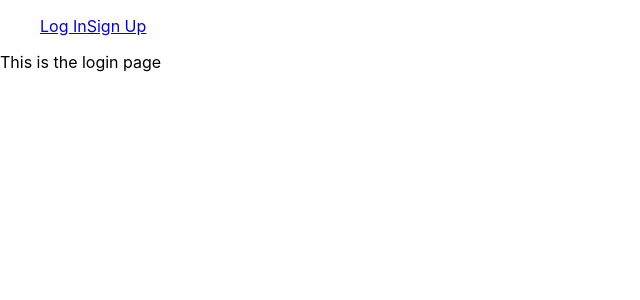
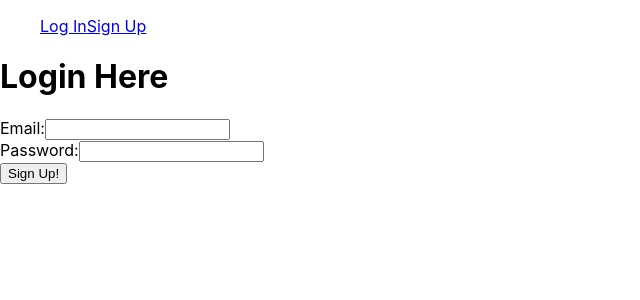
Before and after one commit to scjam/13-auth-front-end, a React (Create React App) app: page /login in a window 1280 px wide. Shown: the top 300 px of the page, without its empty margins (0-640 px from the left). Built offline with nearby package versions, Linux system fonts and the light colour scheme.

Commit message:
added privacy route

```diff
--- a/src/Login.js
+++ b/src/Login.js
@@ -1,10 +1,52 @@
 import React, { Component } from 'react'
+import request from 'superagent';
 
 export default class Login extends Component {
+
+    state = {
+        email: '',
+        password: '',
+        loading: false,
+    }
+
+    handleSubmit = async (e) => {
+        e.preventDefault();
+        console.log(this.state);
+
+        this.setState({ loading: true })
+        const user = await request
+            .post('https://mysterious-hamlet-17978.herokuapp.com/auth/login')
+            .send(this.state);
+
+        this.setState({ loading: false })
+        this.props.changeEmailToken(user.body.email, user.body.token);
+        this.props.history.push('/todos');
+    }
+
     render() {
         return (
             <div>
-                This is the login page
+                <h1>Login Here</h1>
+                <form onSubmit={this.handleSubmit}>
+                    <label>
+                        Email:
+                        <input
+                        onChange={(e) => this.setState({ email: e.target.value })}
+                        value={this.state.email} />
+                    </label>
+                    <label>
+                        Password:
+                        <input
+                        onChange={(e) => this.setState({ password: e.target.value })}
+                        value={this.state.password}
+                        type="password" />
+                    </label>
+                    {
+                        this.state.loading
+                        ? 'loading'
+                        : <button>Sign Up!</button>
+                    }
+                </form>
             </div>
         )
     }
--- a/src/SignUp.js
+++ b/src/SignUp.js
@@ -1,7 +1,7 @@
 import React, { Component } from 'react'
 import request from 'superagent';
 
-export default class Auth extends Component {
+export default class SignUp extends Component {
 
     state = {
         email: '',
@@ -26,7 +26,7 @@ export default class Auth extends Component {
     render() {
         return (
             <div>
-                <h1>Sign Up/Log In Here</h1>
+                <h1>Sign Up Here</h1>
                 <form onSubmit={this.handleSubmit}>
                     <label>
                         Email:
@@ -42,7 +42,8 @@ export default class Auth extends Component {
                         type="password" />
                     </label>
                     {
-                        this.state.loading? 'loading'
+                        this.state.loading
+                        ? 'loading'
                         : <button>Sign Up!</button>
                     }
                 </form>
```
Also changed, not shown: src/Privacy.js (added, +17 -0 lines).
